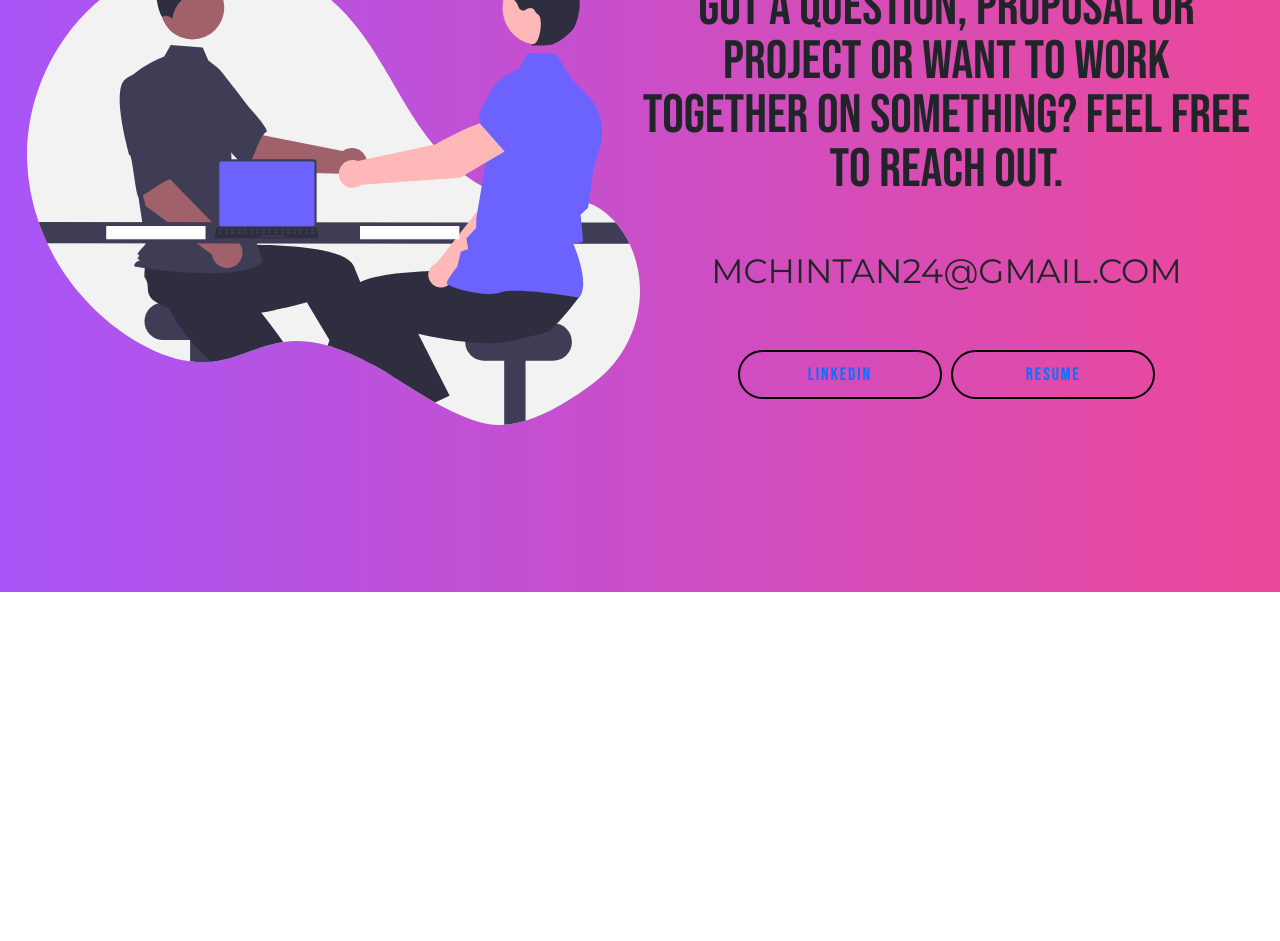
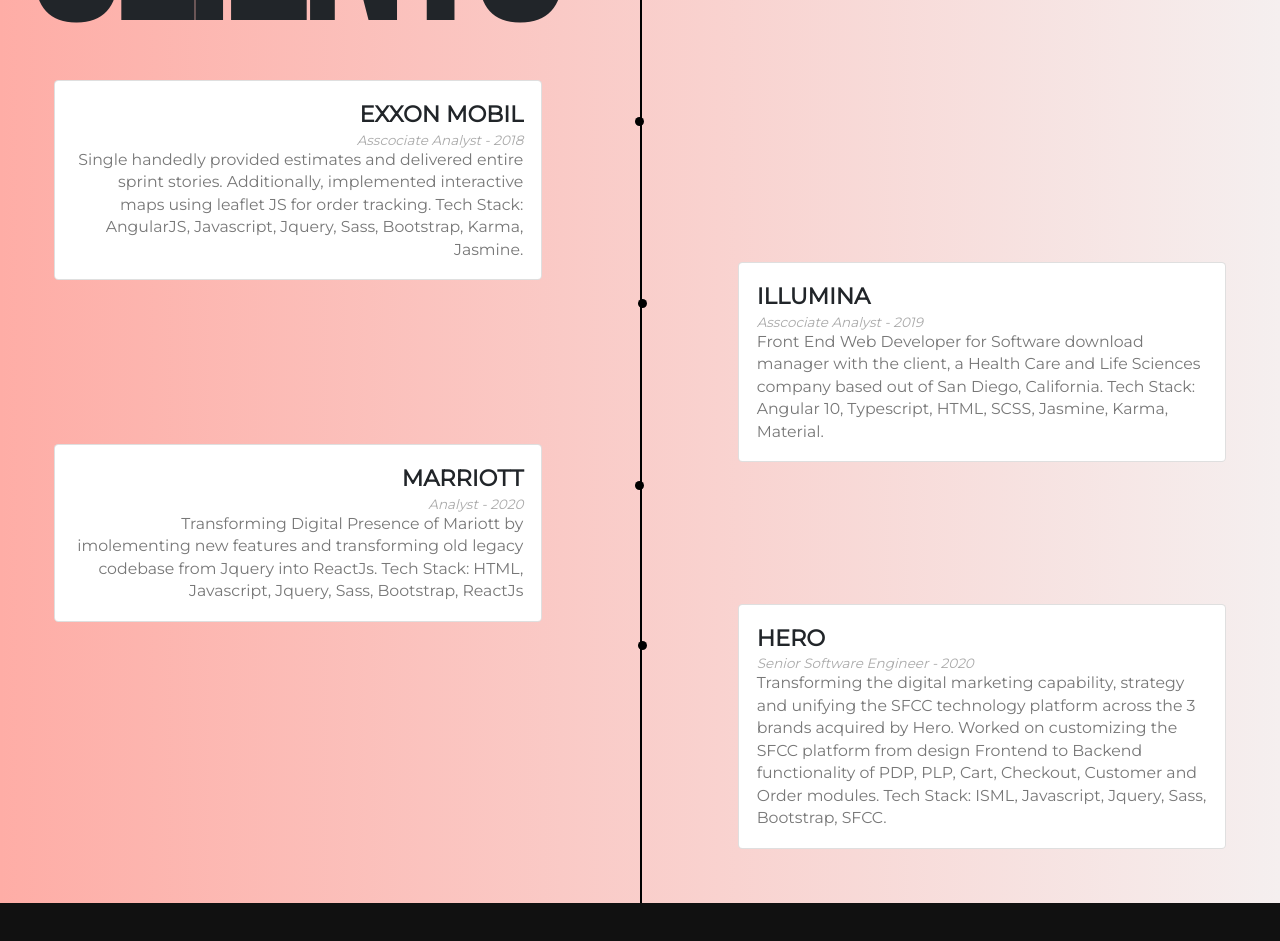
Before and after one commit to chinmehta/c-portfolio, a React (Create React App) app: page / in a window 1280 px wide. Shown: the part 3520-4461 px from the top of the page. Before the commit the page ends 4112 px from the top, so only its background shows below. Built offline with nearby package versions, Linux system fonts and the light colour scheme.

Commit message:
icebreaker and clients added

```diff
--- a/package.json
+++ b/package.json
@@ -3,9 +3,12 @@
   "version": "0.1.0",
   "private": true,
   "dependencies": {
+    "@emotion/react": "^11.7.1",
+    "@emotion/styled": "^11.6.0",
     "@fortawesome/fontawesome-svg-core": "^1.3.0",
     "@fortawesome/free-solid-svg-icons": "^6.0.0",
     "@fortawesome/react-fontawesome": "^0.1.17",
+    "@mui/material": "^5.4.1",
     "@testing-library/jest-dom": "^5.16.2",
     "@testing-library/react": "^12.1.2",
     "@testing-library/user-event": "^13.5.0",
--- a/src/App.js
+++ b/src/App.js
@@ -9,6 +9,8 @@
 import IconSpiderWeb from "./components/IconSpiderWeb/IconSpiderWeb";
 import Skills from "./components/Skills/Skills";
 import ContactUs from "./components/ContactUs/ContactUs";
+import MyProjects from "./components/MyProjects/MyProjects";
+import IceBreaker from "./components/IceBreaker/IceBreaker";
 // import ContactMe from "./components/ContactMe/ContactMe";
 
 class App extends React.Component {
@@ -53,6 +55,8 @@
         {/* <Skills /> */}
 
         <AwardsRecognition items={data["awards-recognition"]} />
+        <MyProjects items={data["featured-projects"]} />
+        <IceBreaker items={data["ice-breaker"]} />
         <ContactUs items={data["contact-me"]} />
         {/* <ContactMe items={data["contact-me"]} /> */}
         {/* <MainTitle
--- a/src/components/ContactUs/ContactUs.js
+++ b/src/components/ContactUs/ContactUs.js
@@ -1,14 +1,22 @@
 import React from "react";
 import undraw_interview from "../../images/undraw_interview.svg";
+import Alert from "@mui/material/Alert";
+import Button from "@mui/material/Button";
 
 const ContactUs = (props) => {
+  const alertRef = React.createRef();
+
   const copyDataToClipBoard = (data) => {
-    console.log(data);
+    // console.log(data.target.innerText);
     navigator.clipboard.writeText(data.target.innerText);
+    alertRef.current.classList.remove("d-none");
+    setTimeout(() => {
+      alertRef.current.classList.add("d-none");
+    }, 1500);
   };
 
   return (
-    <div className="contact-us-container d-flex bg-gradient-to-r from-purple-500 to-pink-500 w-full justify-content-center p-4 h-screen relative flex-row text-center flex-wrap align-items-center">
+    <div className="contact-us-container bg-gradient-to-r from-pink to-purple d-flex w-full justify-content-center p-4 h-screen relative flex-row text-center flex-wrap align-items-center">
       <div className="d-flex d-md-none col-12 font-family-bebas text-3xl">
         {props.items["contact-me-text"]}
       </div>
@@ -32,20 +40,34 @@
         <ul className="social-links align-self-end m-0 p-0 d-flex col-12 justify-center flex-wrap">
           {props.items["social-media-handles"].map((element, index) => (
             <li
-              className="col-12 col-md-4 m-1 px-5 py-2 border-solid border-2 transition-all duration-500 border-black rounded-full"
+              className="m-1 col-12 col-md-4 transition-all duration-500  rounded-full"
               key={index}
             >
-              <a
-                className="w-full font-family-bebas text-uppercase no-underline tracking-widest"
+              <Button
+                variant="outlined"
                 href={element["social-media-link"]}
                 target="_blank"
               >
+                {/* <a
+                  className="w-full color-site-primary font-family-bebas text-uppercase no-underline tracking-widest"
+                  href={element["social-media-link"]}
+                  target="_blank"
+                > */}
                 {element["social-media-text"]}
-              </a>
+                {/* </a> */}
+              </Button>
             </li>
           ))}
         </ul>
       </div>
+      <Alert
+        ref={alertRef}
+        className="position-absolute bottom-10 left-50 d-none"
+        severity="success"
+        color="info"
+      >
+        COPIED
+      </Alert>
       {/* hello {props.items["email"]} */}
     </div>
   );
--- /dev/null
+++ b/src/components/IceBreaker/IceBreaker.js
@@ -0,0 +1,16 @@
+import React from "react";
+
+const IceBreaker = (props) => {
+  return (
+    <div className="bg-site-primary ice-breaker-component w-full d-flex justify-content-center p-4 h-screen flex-wrap relative align-items-center">
+      <div className="col-12 col-md-8 h-min text-center align-items-center text-uppercase color-title-light mt-auto">
+        {props.items["ice-breaker-title"]}
+      </div>
+      <div className="col-12 col-md-8 h-min text-center align-items-center text-capitalize color-title mb-auto text-xl">
+        {props.items["ice-breaker-desription"]}
+      </div>
+    </div>
+  );
+};
+
+export default IceBreaker;
--- /dev/null
+++ b/src/components/MyProjects/MyProjects.js
@@ -0,0 +1,40 @@
+import React from "react";
+import "../../styles/global.scss";
+
+const MyProjects = (props) => {
+  return (
+    <div className="my-projects-container bg-gradient-to-r from-mypeachy to-mypeach d-flex w-full p-4 relative d-flex flex-column">
+      <div className="my-project-title tracking-tighter font-family-bebas text-uppercase color-site-primary text-9xl lg:text-16xl">
+        {props.items["featured-projects-title"]}
+      </div>
+      <div className="line d-none d-md-block left-1/2 position-absolute h-full w-0.5 bg-black top-0"></div>
+      <div className="list-container p-4">
+        {props.items["featured-projects-array"].map((element, index) => (
+          <div
+            className={
+              "list-item relative list-none w-full md:w-5/12 text-left card xs:mt-2 md:-mt-4 " +
+              (index % 2 === 0
+                ? "justify-content-start mr-auto md:text-right"
+                : "justify-content-end ml-auto")
+            }
+            key={index}
+          >
+            <div class="card-body">
+              <div className="project-name text-uppercase text-xl font-bold">
+                {element["project-name"]}
+              </div>
+              <div className="project-designation text-xs color-title-light italic">
+                {element["project-designation"]}
+              </div>
+              <div className="project-description text-sm color-title">
+                {element["project-desciption"]}
+              </div>
+            </div>
+          </div>
+        ))}
+      </div>
+    </div>
+  );
+};
+
+export default MyProjects;
--- a/src/components/Skills/Skills.js
+++ b/src/components/Skills/Skills.js
@@ -8,12 +8,8 @@
       <p className="text-capitalize color-site-primary font-family-pacifico font-light tracking-wider text-justify p-0 h-min md:w-6/12 ">
         <span className="text-uppercase text-lg h-min color-site-primary pr-2 font-black">
           {props.items["tech-stack-title"]}
-          {/* {props.items.about["about-text"]} */} skills
         </span>
-        {/* {props.items.about["about-description"]} */} Lorem ipsum dolor sit
-        amet, consectetur adipisicing elit. Impedit eaque sint cum deleniti
-        corporis culpa odio at, debitis blanditiis quia libero laboriosam
-        necessitatibus, velit fugit cupiditate tempora, unde in. Placeat.
+        {props.items["tech-stack-description"]}
       </p>
     </div>
   );
--- a/src/data/raw-data.json
+++ b/src/data/raw-data.json
@@ -8,15 +8,33 @@
     }
   },
   "featured-projects": {
-    "featured-projects-text": "featured-projects",
+    "featured-projects-title": "Clients",
     "featured-projects-array": [
       {
-        "project-name": "something-something.com",
+        "project-name": "Exxon Mobil",
+        "project-desciption": "Single handedly provided estimates and delivered entire sprint stories. Additionally, implemented interactive maps using leaflet JS for order tracking. Tech Stack: AngularJS, Javascript, Jquery, Sass, Bootstrap, Karma, Jasmine.",
+        "project-designation": "Asscociate Analyst - 2018",
         "project-category": "creative/something",
         "project-link": "www.somelink.com"
       },
       {
-        "project-name": "something-something.com",
+        "project-name": "ILLUMINA",
+        "project-designation": "Asscociate Analyst - 2019",
+        "project-desciption": "Front End Web Developer for Software download manager with the client, a Health Care and Life Sciences company based out of San Diego, California. Tech Stack: Angular 10, Typescript, HTML, SCSS, Jasmine, Karma, Material.",
+        "project-category": "creative/something",
+        "project-link": "www.somelink.com"
+      },
+      {
+        "project-name": "MARRIOTT",
+        "project-desciption": "Transforming Digital Presence of Mariott by imolementing new features and transforming old legacy codebase from Jquery into ReactJs. Tech Stack: HTML, Javascript, Jquery, Sass, Bootstrap, ReactJs",
+        "project-designation": "Analyst - 2020",
+        "project-category": "creative/something",
+        "project-link": "www.somelink.com"
+      },
+      {
+        "project-name": "HERO",
+        "project-desciption": "Transforming the digital marketing capability, strategy and unifying the SFCC technology platform across the 3 brands acquired by Hero. Worked on customizing the SFCC platform from design Frontend to Backend functionality of PDP, PLP, Cart, Checkout, Customer and Order modules. Tech Stack: ISML, Javascript, Jquery, Sass, Bootstrap, SFCC.",
+        "project-designation": "Senior Software Engineer - 2020",
         "project-category": "creative/something",
         "project-link": "www.somelink.com"
       }
@@ -54,7 +72,7 @@
   },
   "ice-breaker": {
     "ice-breaker-title": "icebreaKER",
-    "ice-breaker-desription": "I listen to Electronic and Alt music all the time, here’s my PROFILE on Spotify. I like traveling and good food (work with me so I can fund this). GET IN TOUCH to know more about me."
+    "ice-breaker-desription": "I listen to Lofi amd Electronic music all the time. I love dancing, dogs, skating and sports(MAYBE). I like traveling and good food (work with me so I can fund this). GET IN TOUCH to know more about me."
   },
   "contact-me": {
     "email": "mchintan24@gmail.com",
--- a/src/styles/global.scss
+++ b/src/styles/global.scss
@@ -43,3 +43,27 @@
   background: linear-gradient(to top, $site-primary, transparent);
   z-index: 300;
 }
+
+// .line {
+//   transform: translateX(-50%);
+// }
+
+.list-item::before {
+  @media screen and (min-width: 768px) {
+    position: absolute;
+    content: "";
+    height: 0.5rem;
+    width: 0.5rem;
+    background: black;
+    top: 2rem;
+    border-radius: 50%;
+  }
+}
+
+.list-item:nth-child(odd)::before {
+  right: calc(-21.2%);
+}
+
+.list-item:nth-child(even)::before {
+  left: calc(-20.8%);
+}
--- a/tailwind.config.js
+++ b/tailwind.config.js
@@ -9,6 +9,10 @@
         white: "#fff",
         "primary-blue": "#627bc0",
         "site-primary": "#111",
+        pink: "#fdcbf1",
+        purple: "#e6dee9",
+        mypeach: "#f5efef",
+        mypeachy: "#feada6",
       },
       letterSpacing: {
         1: "0em",
```
Also changed, not shown: 1 other file (tests, documents, lock files or other folders).
